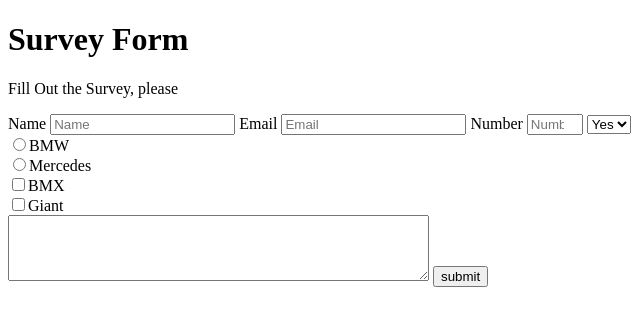
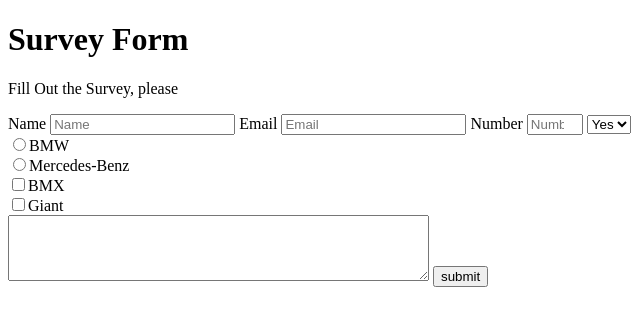
Before and after one commit to NiiazalyDzhumaliev/microverse_challenge, a plain HTML site: page index.html in a window 1280 px wide. Shown: the full height of the page, 0-640 px from the left. Drawn offline with Linux system fonts and the light colour scheme.

Commit message:
Add Benz

```diff
--- a/index.html
+++ b/index.html
@@ -31,7 +31,7 @@
         </select>
          <br>
         <input type="radio" name="car" value="BMW">BMW <br>
-        <input type="radio" name="car" value="Mercedes">Mercedes <br>
+        <input type="radio" name="car" value="Mercedes">Mercedes-Benz <br>
 
         <input type="checkbox" name="bicycle" value="BMX">BMX <br>
         <input type="checkbox" name="bicycle" value="Giant">Giant <br>
```
